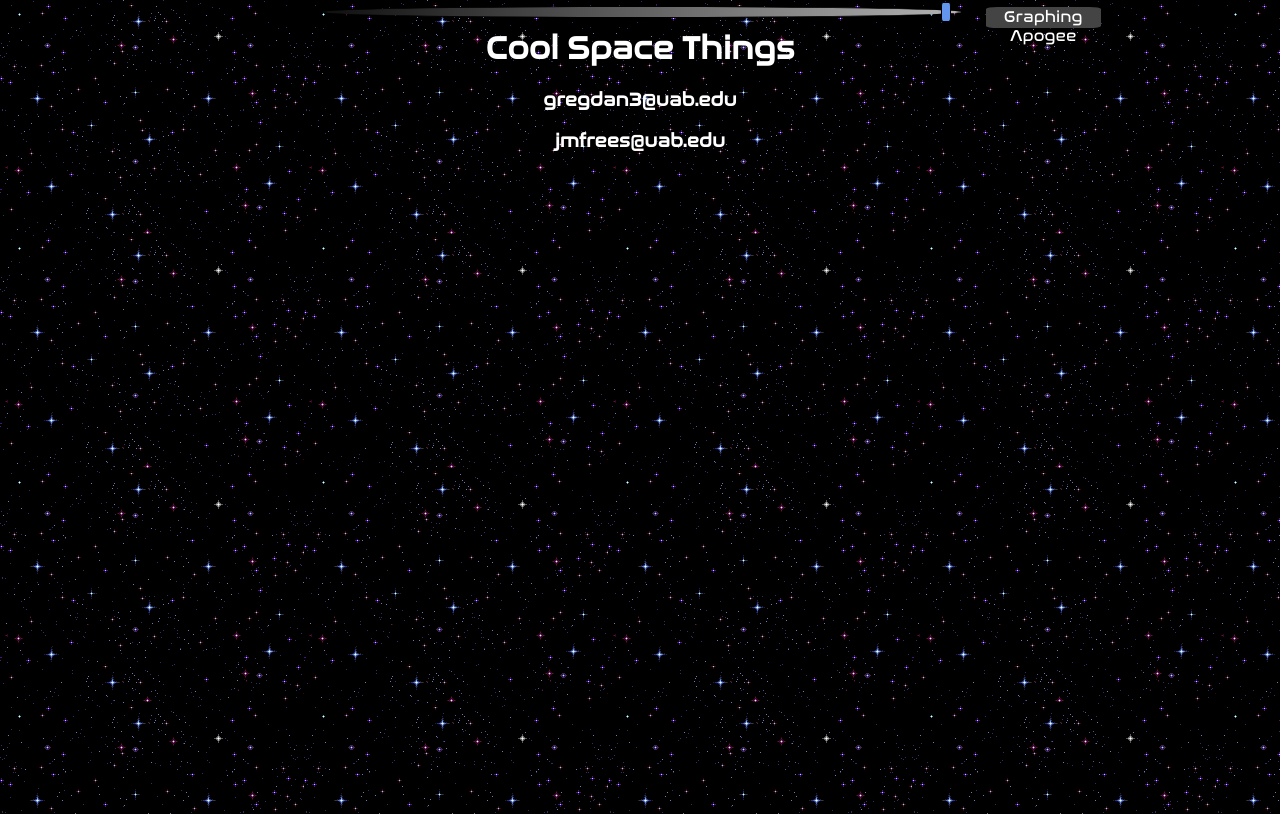
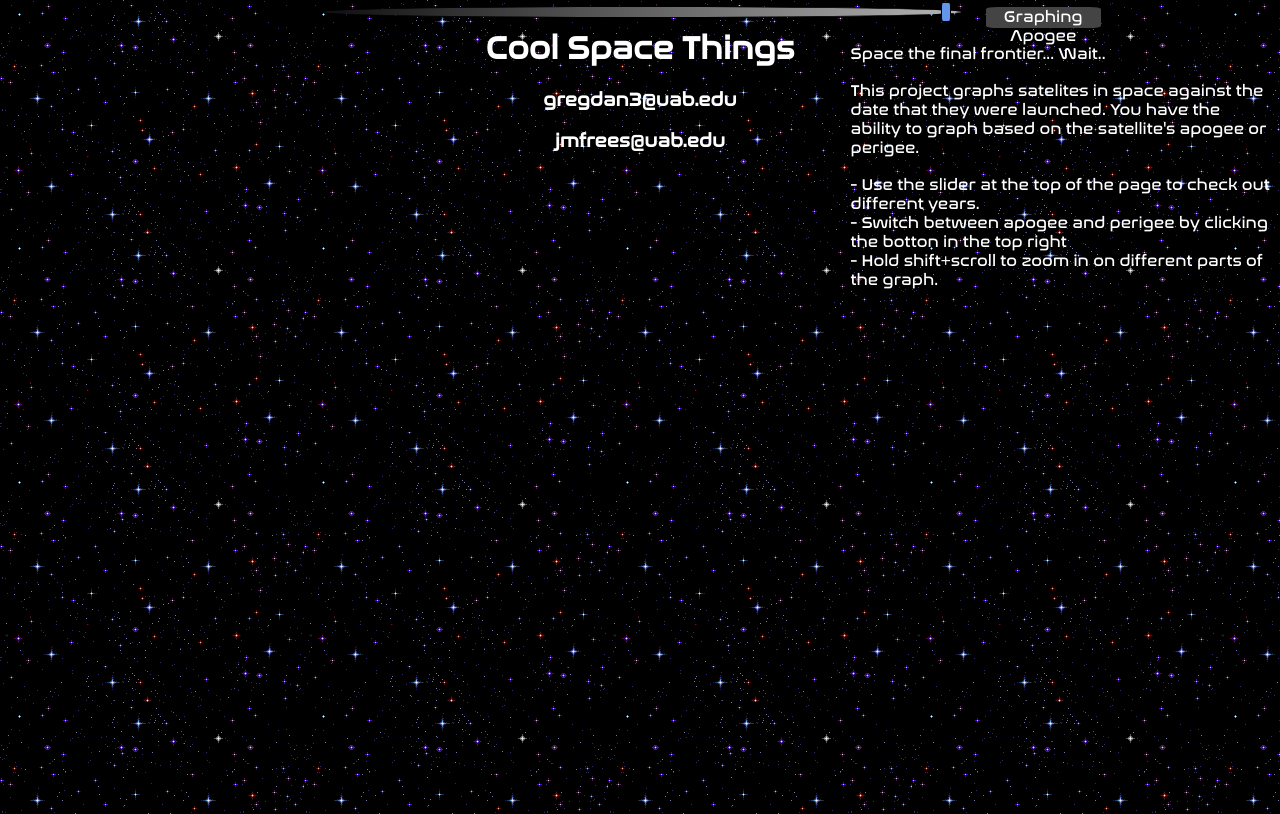
Before and after one commit to gregdan3/n2yo-vis, a website: page app/index.html in a window 1280 px wide. Shown: the top 814 px of the page. Drawn offline with nearby package versions, Linux system fonts and the light colour scheme; no server answers.

Commit message:
Add explanation text to index page.

```diff
--- a/app/index.html
+++ b/app/index.html
@@ -125,7 +125,23 @@
             <h3>jmfrees@uab.edu</h3>
           </center>
         </div>
-        <div class="column">&nbsp;</div>
+        <div class="column">
+            <br></br>
+            <text>
+            Space the final frontier... Wait..
+            </text>
+            <br></br>
+            <text>
+            This project graphs satelites in space against the date that they were launched.
+            You have the ability to graph based on the satellite's apogee or perigee.
+            </text>
+            <br></br>
+            <text>
+            - Use the slider at the top of the page to check out different years.<br>
+            - Switch between apogee and perigee by clicking the botton in the top right <br>
+            - Hold shift+scroll to zoom in on different parts of the graph.
+            </text>
+        </div>
     </div>
     <center>
     <div id='control_panel' name='control_panel'>
```
